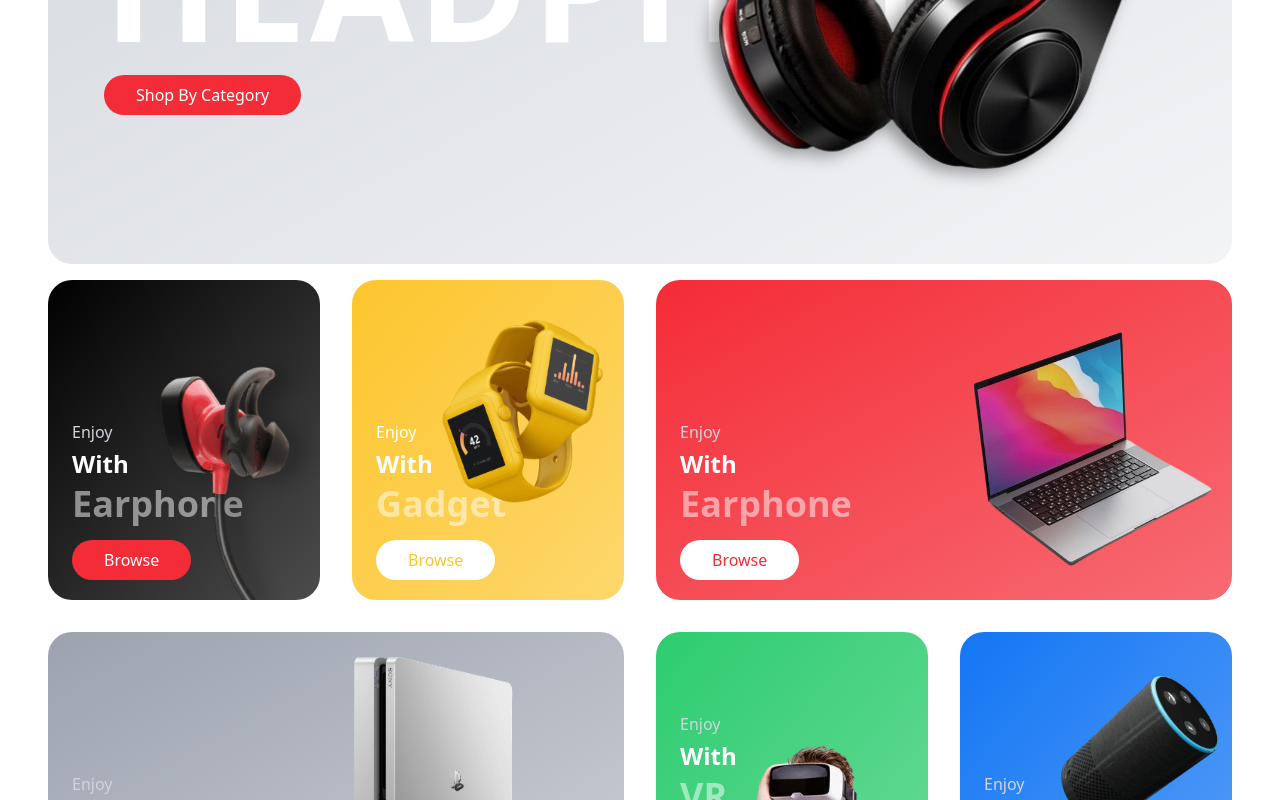
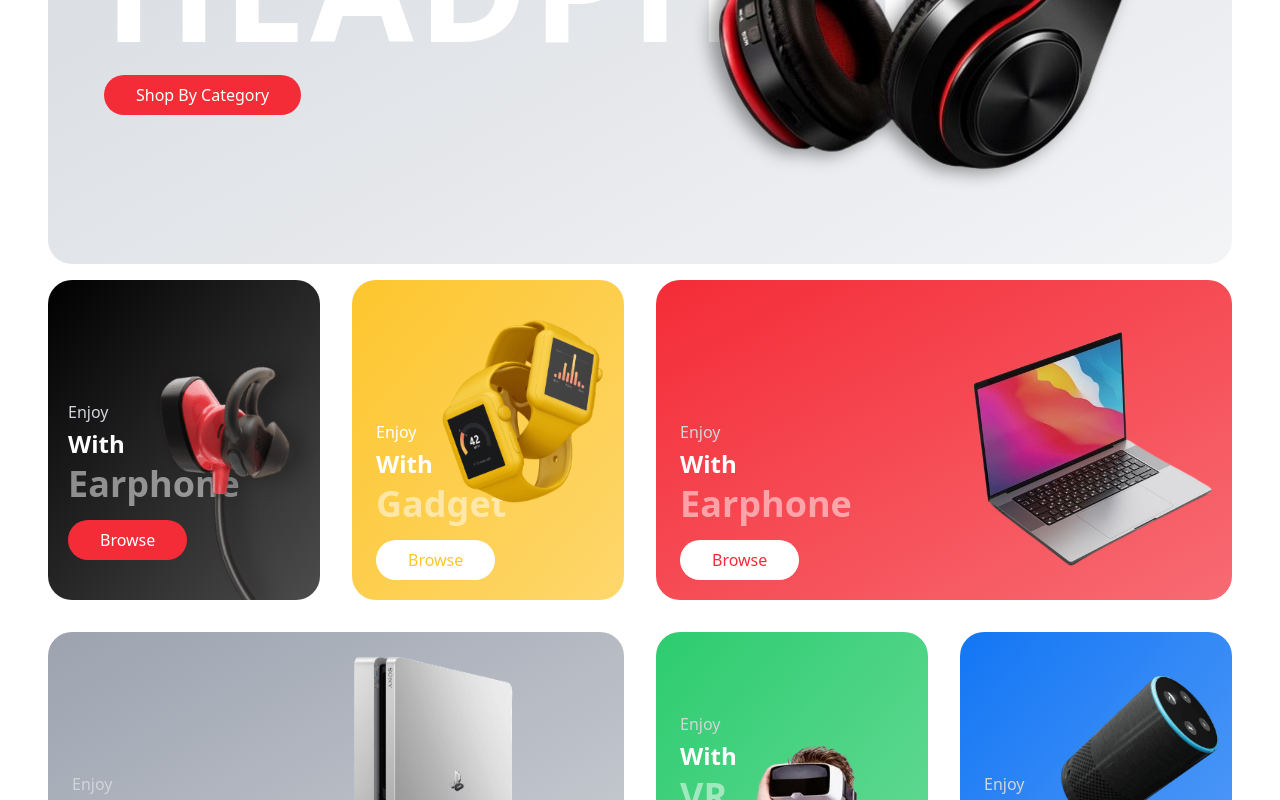
Before and after one commit to Zahra-ellioun/ecommerce-site, a React (Vite) app: page / in a window 1280 px wide. Shown: the part 452-1252 px from the top of the page. Built offline with nearby package versions, Linux system fonts and the light colour scheme.

Commit message:
complete category component

```diff
--- a/src/components/Category/Category.jsx
+++ b/src/components/Category/Category.jsx
@@ -18,14 +18,14 @@ const Category = () => {
             {/* content flex */}
             <div className="h-full relative flex items-center sm:items-end">
               {/* text */}
-              <div className="pl-6 py-5 space-y-1">
+              <div className="pl-5 py-10 space-y-1">
                 <p className="text-gray-300">Enjoy</p>
                 <p className="text-white font-bold text-2xl">With</p>
                 <p className="text-white/50 font-bold text-4xl pb-3">
                   Earphone
                 </p>
                 <Button
-                  text={"Browse"}
+                  text="Browse"
                   bgColor={"bg-primary"}
                   textColor={"text-white"}
                 />
@@ -116,7 +116,7 @@ const Category = () => {
           {/* grid item 5 */}
           <div className="rounded-3xl bg-gradient-to-br from-brandGreen to-brandGreen/70 h-80">
             {/* content flex */}
-            <div className="h-full relative flex items-center sm:items-start xl:items-center">
+            <div className="h-full relative flex items-center sm:items-start xl:items-center 2xl:items-end">
               {/* text */}
               <div className="pl-6 py-5 space-y-1">
                 <p className="text-gray-300">Enjoy</p>
```
